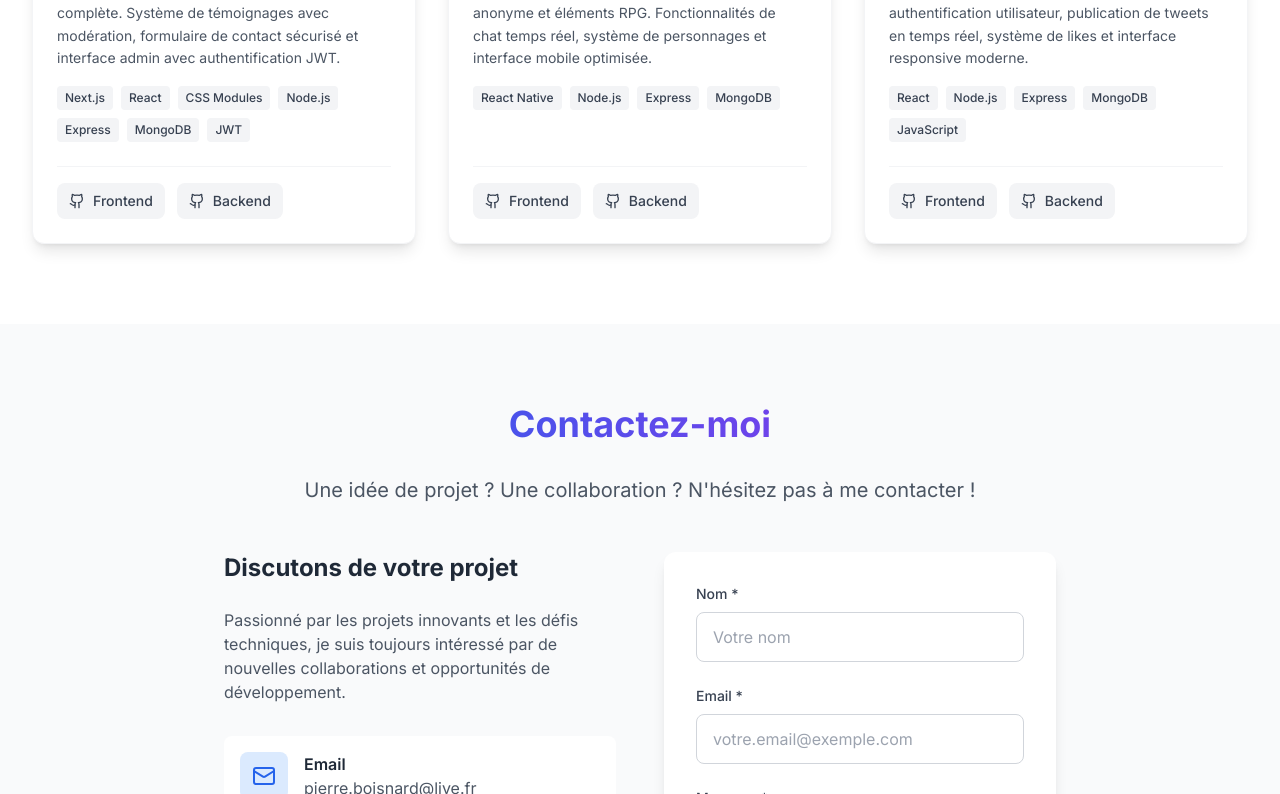
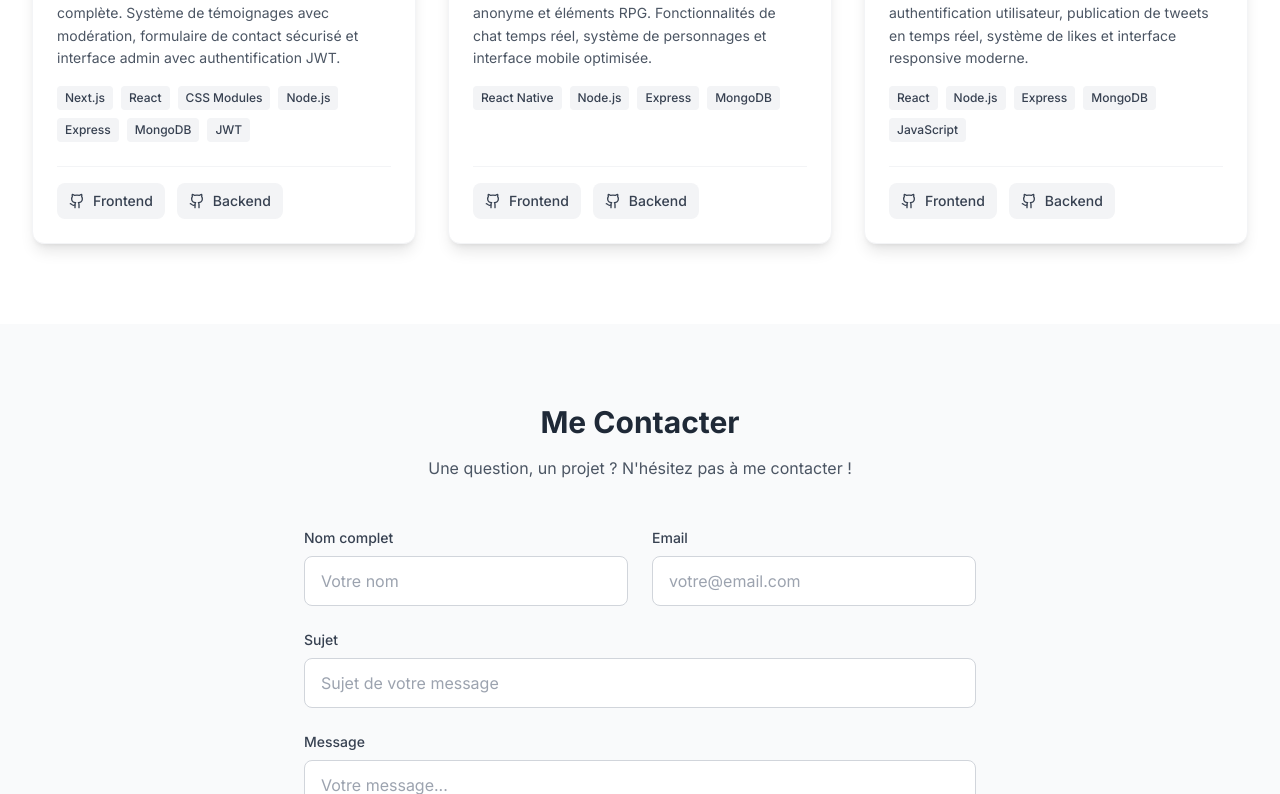
Before and after one commit to Pierrebsnrd/portfolio-frontend, a Next.js app: page / in a window 1280 px wide. Shown: the part 2006-2800 px from the top of the page. Built offline with nearby package versions, Linux system fonts and the light colour scheme.

Commit message:
add spinner loader

```diff
--- a/app/components/ui/ContactForm.tsx
+++ b/app/components/ui/ContactForm.tsx
@@ -1,203 +1,184 @@
 'use client';
 
 import { useState } from 'react';
-import { Mail, Linkedin, Github, Send, CheckCircle, AlertCircle } from 'lucide-react';
+import { Send, CheckCircle, AlertCircle } from 'lucide-react';
+import LoadingButton from '../ui/LoadingButton';
+import { useLoading } from '../../hooks/useLoading';
 
-interface ContactFormData {
+interface FormData {
   name: string;
   email: string;
+  subject: string;
   message: string;
 }
 
-type FormStatus = '' | 'sending' | 'success' | 'error';
-
 const ContactForm = () => {
-  const [formData, setFormData] = useState<ContactFormData>({
+  const [formData, setFormData] = useState<FormData>({
     name: '',
     email: '',
+    subject: '',
     message: ''
   });
-  const [formStatus, setFormStatus] = useState<FormStatus>('');
 
-  const handleFormSubmit = (e: React.FormEvent) => {
+  const [status, setStatus] = useState<'idle' | 'success' | 'error'>('idle');
+  const [errorMessage, setErrorMessage] = useState('');
+  const { isLoading, withLoading } = useLoading();
+
+  const handleSubmit = async (e: React.FormEvent) => {
     e.preventDefault();
 
-    // Validation simple
-    if (!formData.name || !formData.email || !formData.message) {
-      setFormStatus('error');
-      setTimeout(() => setFormStatus(''), 3000);
-      return;
+    await withLoading(async () => {
+      try {
+        const response = await fetch('/api/contact', {
+          method: 'POST',
+          headers: {
+            'Content-Type': 'application/json',
+          },
+          body: JSON.stringify(formData),
+        });
+
+        const data = await response.json();
+
+        if (data.success) {
+          setStatus('success');
+          setFormData({ name: '', email: '', subject: '', message: '' });
+        } else {
+          setStatus('error');
+          setErrorMessage(data.message || 'Une erreur est survenue');
         }
-
-    // Simulation d'envoi de formulaire
-    setFormStatus('sending');
-    setTimeout(() => {
-      setFormStatus('success');
-      setFormData({ name: '', email: '', message: '' });
-      setTimeout(() => setFormStatus(''), 5000);
-    }, 1000);
+      } catch (error) {
+        console.error('Erreur lors de l\'envoi du message:', error);
+        setStatus('error');
+        setErrorMessage('Erreur de connexion. Veuillez réessayer.');
+      }
+    });
   };
 
-  const handleInputChange = (e: React.ChangeEvent<HTMLInputElement | HTMLTextAreaElement>) => {
-    const { name, value } = e.target;
-    setFormData(prev => ({ ...prev, [name]: value }));
+  const handleChange = (e: React.ChangeEvent<HTMLInputElement | HTMLTextAreaElement>) => {
+    setFormData(prev => ({
+      ...prev,
+      [e.target.name]: e.target.value
+    }));
+    // Reset du status quand l'utilisateur retape
+    if (status !== 'idle') setStatus('idle');
   };
 
   return (
-    <section id="contact" className="py-20 bg-gray-50 dark:bg-gray-800">
-      <div className="max-w-4xl mx-auto px-4 sm:px-6 lg:px-8">
-        <h2 className="text-4xl font-bold text-center mb-8 bg-gradient-to-r from-blue-600 to-purple-600 bg-clip-text text-transparent">
-          Contactez-moi
+    <section id="contact" className="py-20 bg-gray-50 dark:bg-gray-900">
+      <div className="container mx-auto px-6">
+        <div className="max-w-2xl mx-auto">
+          <div className="text-center mb-12">
+            <h2 className="text-3xl font-bold text-gray-800 dark:text-white mb-4">
+              Me Contacter
             </h2>
-
-        <p className="text-xl text-center text-gray-600 dark:text-gray-300 mb-12">
-          Une idée de projet ? Une collaboration ? N&apos;hésitez pas à me contacter !
-        </p>
-
-        <div className="grid md:grid-cols-2 gap-12">
-          {/* Colonne gauche - Informations */}
-          <div className="space-y-8">
-            <div>
-              <h3 className="text-2xl font-bold mb-6 text-gray-800 dark:text-white">Discutons de votre projet</h3>
-              <p className="text-gray-600 dark:text-gray-300 mb-6">
-                Passionné par les projets innovants et les défis techniques, je suis toujours intéressé
-                par de nouvelles collaborations et opportunités de développement.
+            <p className="text-gray-600 dark:text-gray-400">
+              Une question, un projet ? N'hésitez pas à me contacter !
             </p>
           </div>
 
-            {/* Moyens de contact directs */}
-            <div className="space-y-4">
-              <a
-                href="mailto:pierre.boisnard@live.fr"
-                className="flex items-center gap-4 p-4 bg-white dark:bg-gray-900 rounded-lg hover:shadow-lg transition-all group"
-              >
-                <div className="p-3 bg-blue-100 dark:bg-blue-900 rounded-lg group-hover:bg-blue-200 dark:group-hover:bg-blue-800 transition-colors">
-                  <Mail className="w-6 h-6 text-blue-600 dark:text-blue-400" />
-                </div>
-                <div>
-                  <h4 className="font-semibold text-gray-800 dark:text-white">Email</h4>
-                  <p className="text-gray-600 dark:text-gray-300">pierre.boisnard@live.fr</p>
-                </div>
-              </a>
-
-              <a
-                href="https://www.linkedin.com/in/pierre-boisnard-74514785/"
-                target="_blank"
-                rel="noopener noreferrer"
-                className="flex items-center gap-4 p-4 bg-white dark:bg-gray-900 rounded-lg hover:shadow-lg transition-all group"
-              >
-                <div className="p-3 bg-blue-100 dark:bg-blue-900 rounded-lg group-hover:bg-blue-200 dark:group-hover:bg-blue-800 transition-colors">
-                  <Linkedin className="w-6 h-6 text-blue-600 dark:text-blue-400" />
-                </div>
-                <div>
-                  <h4 className="font-semibold text-gray-800 dark:text-white">LinkedIn</h4>
-                  <p className="text-gray-600 dark:text-gray-300">Pierre Boisnard</p>
-                </div>
-              </a>
-
-              <a
-                href="https://github.com/Pierrebsnrd"
-                target="_blank"
-                rel="noopener noreferrer"
-                className="flex items-center gap-4 p-4 bg-white dark:bg-gray-900 rounded-lg hover:shadow-lg transition-all group"
-              >
-                <div className="p-3 bg-gray-100 dark:bg-gray-800 rounded-lg group-hover:bg-gray-200 dark:group-hover:bg-gray-700 transition-colors">
-                  <Github className="w-6 h-6 text-gray-600 dark:text-gray-400" />
-                </div>
-                <div>
-                  <h4 className="font-semibold text-gray-800 dark:text-white">GitHub</h4>
-                  <p className="text-gray-600 dark:text-gray-300">@Pierrebsnrd</p>
-                </div>
-              </a>
-            </div>
-          </div>
-
-          {/* Colonne droite - Formulaire */}
-          <div className="bg-white dark:bg-gray-900 p-8 rounded-xl shadow-lg">
-            <form onSubmit={handleFormSubmit} className="space-y-6">
+          <form onSubmit={handleSubmit} className="space-y-6">
+            <div className="grid grid-cols-1 md:grid-cols-2 gap-6">
               <div>
                 <label htmlFor="name" className="block text-sm font-medium text-gray-700 dark:text-gray-300 mb-2">
-                  Nom *
+                  Nom complet
                 </label>
                 <input
                   type="text"
                   id="name"
                   name="name"
                   value={formData.name}
-                  onChange={handleInputChange}
+                  onChange={handleChange}
                   required
-                  className="w-full px-4 py-3 border border-gray-300 dark:border-gray-600 rounded-lg focus:ring-2 focus:ring-blue-500 focus:border-blue-500 dark:bg-gray-800 dark:text-white transition-colors"
+                  disabled={isLoading}
+                  className="w-full px-4 py-3 border border-gray-300 dark:border-gray-600 rounded-lg focus:ring-2 focus:ring-blue-500 focus:border-transparent bg-white dark:bg-gray-800 text-gray-900 dark:text-white disabled:opacity-50 disabled:cursor-not-allowed"
                   placeholder="Votre nom"
                 />
               </div>
 
               <div>
                 <label htmlFor="email" className="block text-sm font-medium text-gray-700 dark:text-gray-300 mb-2">
-                  Email *
+                  Email
                 </label>
                 <input
                   type="email"
                   id="email"
                   name="email"
                   value={formData.email}
-                  onChange={handleInputChange}
+                  onChange={handleChange}
                   required
-                  className="w-full px-4 py-3 border border-gray-300 dark:border-gray-600 rounded-lg focus:ring-2 focus:ring-blue-500 focus:border-blue-500 dark:bg-gray-800 dark:text-white transition-colors"
-                  placeholder="votre.email@exemple.com"
+                  disabled={isLoading}
+                  className="w-full px-4 py-3 border border-gray-300 dark:border-gray-600 rounded-lg focus:ring-2 focus:ring-blue-500 focus:border-transparent bg-white dark:bg-gray-800 text-gray-900 dark:text-white disabled:opacity-50 disabled:cursor-not-allowed"
+                  placeholder="votre@email.com"
+                />
+              </div>
+            </div>
+
+            <div>
+              <label htmlFor="subject" className="block text-sm font-medium text-gray-700 dark:text-gray-300 mb-2">
+                Sujet
+              </label>
+              <input
+                type="text"
+                id="subject"
+                name="subject"
+                value={formData.subject}
+                onChange={handleChange}
+                required
+                disabled={isLoading}
+                className="w-full px-4 py-3 border border-gray-300 dark:border-gray-600 rounded-lg focus:ring-2 focus:ring-blue-500 focus:border-transparent bg-white dark:bg-gray-800 text-gray-900 dark:text-white disabled:opacity-50 disabled:cursor-not-allowed"
+                placeholder="Sujet de votre message"
               />
             </div>
 
             <div>
               <label htmlFor="message" className="block text-sm font-medium text-gray-700 dark:text-gray-300 mb-2">
-                  Message *
+                Message
               </label>
               <textarea
                 id="message"
                 name="message"
-                  rows={5}
                 value={formData.message}
-                  onChange={handleInputChange}
+                onChange={handleChange}
                 required
-                  className="w-full px-4 py-3 border border-gray-300 dark:border-gray-600 rounded-lg focus:ring-2 focus:ring-blue-500 focus:border-blue-500 dark:bg-gray-800 dark:text-white transition-colors resize-none"
-                  placeholder="Décrivez votre projet ou votre demande..."
+                disabled={isLoading}
+                rows={6}
+                className="w-full px-4 py-3 border border-gray-300 dark:border-gray-600 rounded-lg focus:ring-2 focus:ring-blue-500 focus:border-transparent bg-white dark:bg-gray-800 text-gray-900 dark:text-white disabled:opacity-50 disabled:cursor-not-allowed resize-none"
+                placeholder="Votre message..."
               />
             </div>
 
-              {/* Bouton d'envoi */}
-              <button
-                type="submit"
-                disabled={formStatus === 'sending'}
-                className="w-full bg-gradient-to-r from-blue-600 to-purple-600 hover:from-blue-700 hover:to-purple-700 disabled:from-gray-400 disabled:to-gray-500 text-white font-medium py-3 px-6 rounded-lg transition-all flex items-center justify-center gap-2"
-              >
-                {formStatus === 'sending' ? (
-                  <>
-                    <div className="w-4 h-4 border-2 border-white border-t-transparent rounded-full animate-spin"></div>
-                    <span>Envoi en cours...</span>
-                  </>
-                ) : (
-                  <>
-                    <Send className="w-4 h-4" />
-                    <span>Envoyer le message</span>
-                  </>
-                )}
-              </button>
-
             {/* Messages de statut */}
-              {formStatus === 'success' && (
-                <div className="flex items-center gap-2 text-green-600 dark:text-green-400 bg-green-50 dark:bg-green-900/20 p-3 rounded-lg">
-                  <CheckCircle className="w-5 h-5" />
-                  <span>Message envoyé avec succès ! Je vous répondrai rapidement.</span>
+            {status === 'success' && (
+              <div className="flex items-center gap-3 p-4 bg-green-50 dark:bg-green-900/20 border border-green-200 dark:border-green-800 rounded-lg">
+                <CheckCircle className="w-5 h-5 text-green-600 dark:text-green-400" />
+                <p className="text-green-800 dark:text-green-400 text-sm">
+                  Message envoyé avec succès ! Je vous recontacte rapidement.
+                </p>
               </div>
             )}
 
-              {formStatus === 'error' && (
-                <div className="flex items-center gap-2 text-red-600 dark:text-red-400 bg-red-50 dark:bg-red-900/20 p-3 rounded-lg">
-                  <AlertCircle className="w-5 h-5" />
-                  <span>Erreur : Veuillez remplir tous les champs requis.</span>
+            {status === 'error' && (
+              <div className="flex items-center gap-3 p-4 bg-red-50 dark:bg-red-900/20 border border-red-200 dark:border-red-800 rounded-lg">
+                <AlertCircle className="w-5 h-5 text-red-600 dark:text-red-400" />
+                <p className="text-red-800 dark:text-red-400 text-sm">
+                  {errorMessage}
+                </p>
               </div>
             )}
+
+            {/* Bouton avec spinner intégré */}
+            <LoadingButton
+              type="submit"
+              isLoading={isLoading}
+              loadingText="Envoi en cours..."
+              variant="primary"
+              size="lg"
+              className="w-full"
+            >
+              <Send className="w-5 h-5" />
+              Envoyer le message
+            </LoadingButton>
           </form>
-          </div>
         </div>
       </div>
     </section>
--- /dev/null
+++ b/app/components/ui/LoadingButton.tsx
@@ -0,0 +1,61 @@
+'use client';
+
+import { cn } from '@/lib/utils';
+import LoadingSpinner from './LoadingSpinner';
+
+interface LoadingButtonProps extends React.ButtonHTMLAttributes<HTMLButtonElement> {
+  isLoading?: boolean;
+  loadingText?: string;
+  variant?: 'primary' | 'secondary' | 'outline';
+  size?: 'sm' | 'md' | 'lg';
+  children: React.ReactNode;
+}
+
+const LoadingButton = ({
+  isLoading = false,
+  loadingText,
+  variant = 'primary',
+  size = 'md',
+  className,
+  disabled,
+  children,
+  ...props
+}: LoadingButtonProps) => {
+
+  const baseClasses = "inline-flex items-center justify-center gap-2 rounded-lg font-medium transition-all duration-200 focus:outline-none focus:ring-2 focus:ring-offset-2 disabled:opacity-50 disabled:cursor-not-allowed";
+
+  const variantClasses = {
+    primary: "bg-gradient-to-r from-blue-600 to-purple-600 hover:from-blue-700 hover:to-purple-700 text-white focus:ring-blue-500",
+    secondary: "bg-gray-100 hover:bg-gray-200 text-gray-800 dark:bg-gray-700 dark:hover:bg-gray-600 dark:text-gray-200 focus:ring-gray-500",
+    outline: "border-2 border-blue-600 text-blue-600 hover:bg-blue-600 hover:text-white dark:border-blue-400 dark:text-blue-400 focus:ring-blue-500"
+  };
+
+  const sizeClasses = {
+    sm: "px-3 py-1.5 text-sm",
+    md: "px-4 py-2 text-base",
+    lg: "px-6 py-3 text-lg"
+  };
+
+  return (
+    <button
+      className={cn(
+        baseClasses,
+        variantClasses[variant],
+        sizeClasses[size],
+        className
+      )}
+      disabled={disabled || isLoading}
+      {...props}
+    >
+      {isLoading && (
+        <LoadingSpinner
+          size={size === 'lg' ? 'md' : 'sm'}
+          variant="default"
+        />
+      )}
+      {isLoading ? (loadingText || 'Chargement...') : children}
+    </button>
+  );
+};
+
+export default LoadingButton;
--- /dev/null
+++ b/app/hooks/useLoading.ts
@@ -0,0 +1,38 @@
+
+import { useState, useCallback } from 'react';
+
+interface UseLoadingReturn {
+  isLoading: boolean;
+  startLoading: () => void;
+  stopLoading: () => void;
+  withLoading: <T>(fn: () => Promise<T>) => Promise<T>;
+}
+
+export const useLoading = (initialState: boolean = false): UseLoadingReturn => {
+  const [isLoading, setIsLoading] = useState(initialState);
+
+  const startLoading = useCallback(() => {
+    setIsLoading(true);
+  }, []);
+
+  const stopLoading = useCallback(() => {
+    setIsLoading(false);
+  }, []);
+
+  const withLoading = useCallback(async <T>(fn: () => Promise<T>): Promise<T> => {
+    try {
+      setIsLoading(true);
+      const result = await fn();
+      return result;
+    } finally {
+      setIsLoading(false);
+    }
+  }, []);
+
+  return {
+    isLoading,
+    startLoading,
+    stopLoading,
+    withLoading
+  };
+};
--- /dev/null
+++ b/lib/utils.ts
@@ -0,0 +1,6 @@
+import { type ClassValue, clsx } from "clsx";
+import { twMerge } from "tailwind-merge";
+
+export function cn(...inputs: ClassValue[]) {
+  return twMerge(clsx(inputs));
+}
```
Also changed, not shown: app/components/ui/LoadingSpinner.tsx (+146 -0 lines), package.json (+9 -7 lines), .eslintrc.json, 1 other file (tests, documents, lock files or other folders). Lines whose indentation alone changed are shown as unchanged.
